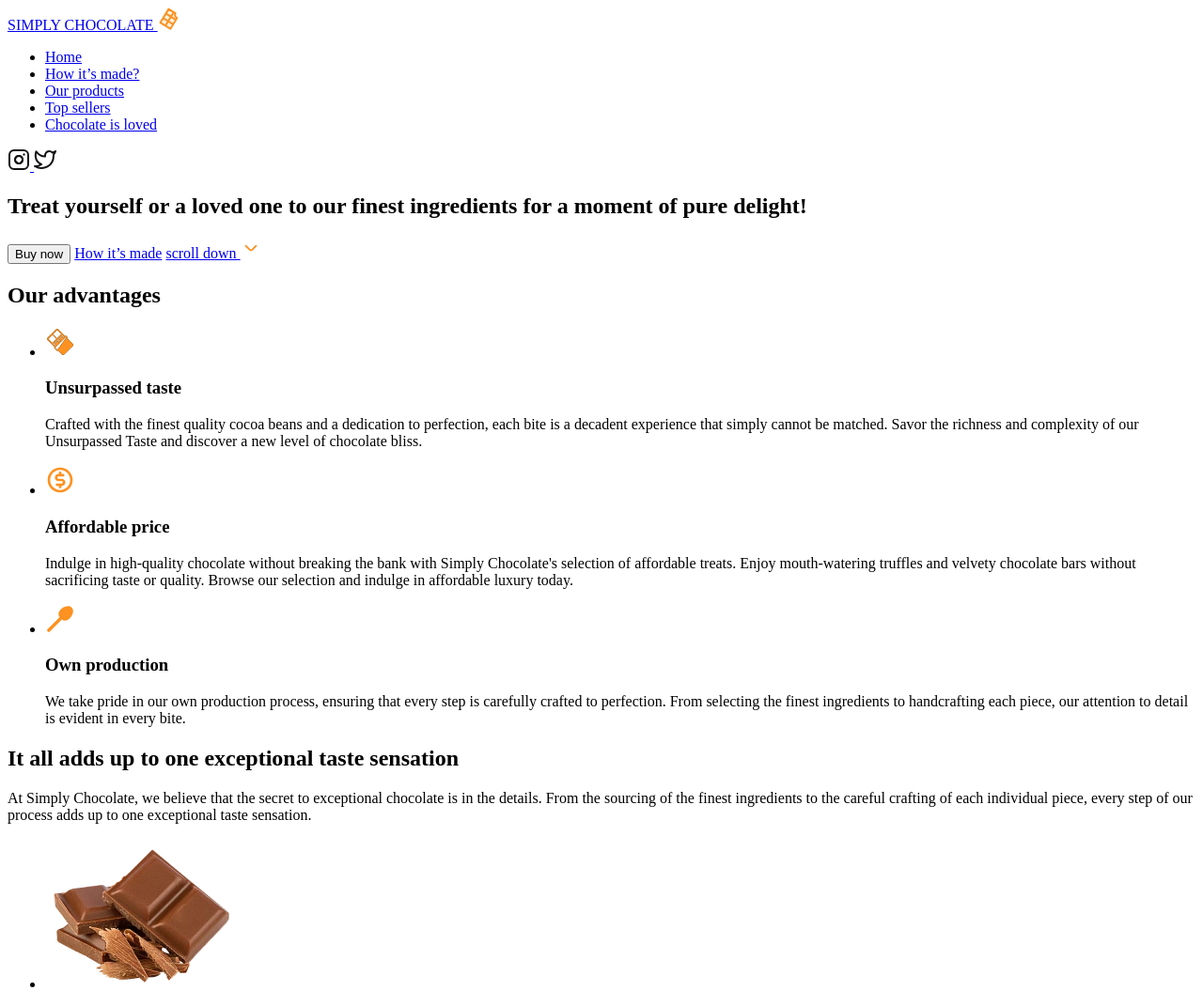
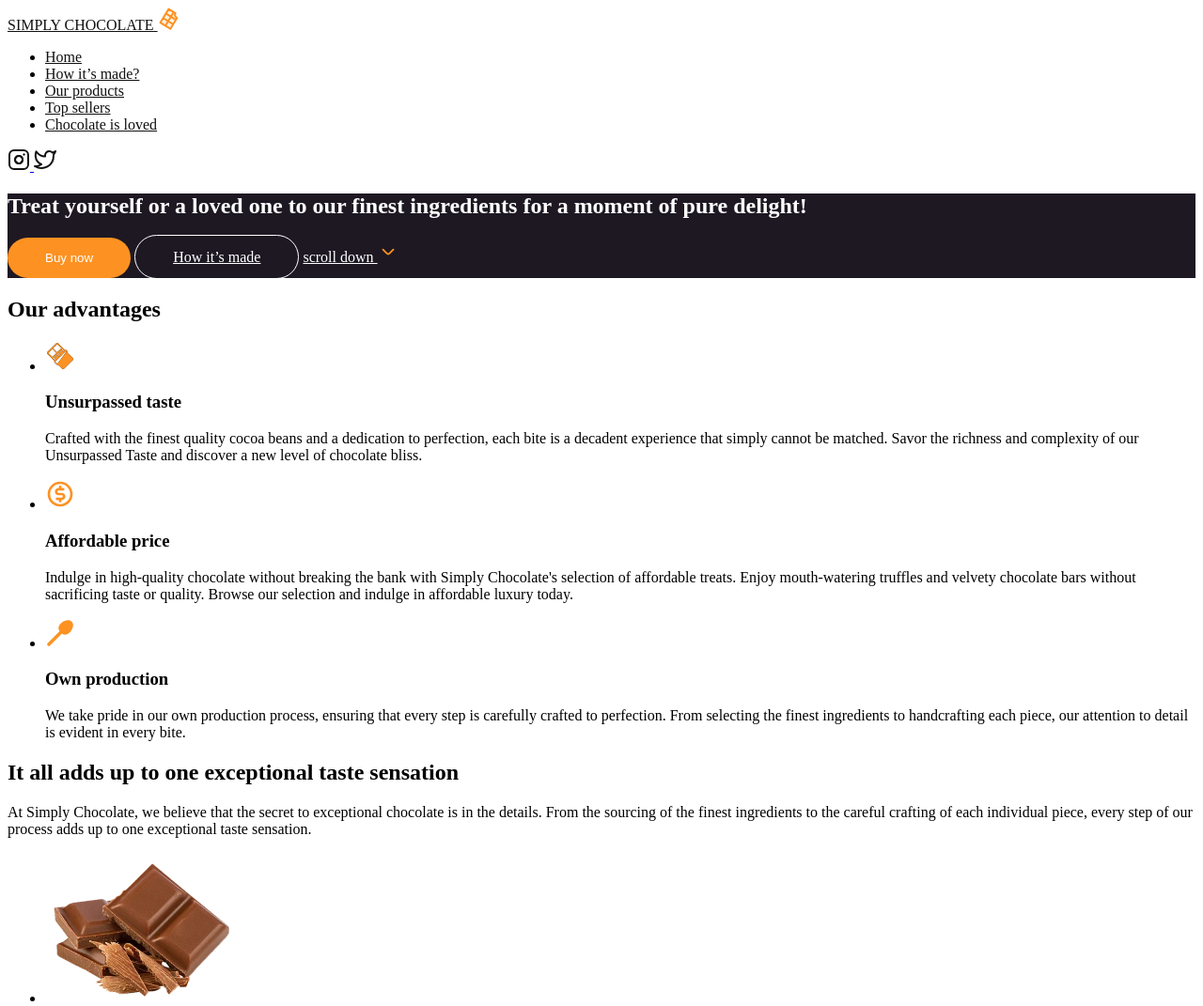
Before and after one commit to Galina-09/fson-97, a plain HTML site: page index.html in a window 1280 px wide. Shown: the top 1071 px of the page at 94% size. Drawn offline with Linux system fonts and the light colour scheme.

Commit message:
Add styles.css, apply colors to hero section

```diff
--- /dev/null
+++ b/css/styles.css
@@ -0,0 +1,60 @@
+:root {
+  --c-brand: #fd9222;
+  --c-primary: #111;
+  --c-primary-light: #fff;
+  --c-background: #1e1823;
+  --c-background-light: #fafafa;
+}
+
+.logo {
+  color: var(--c-primary);
+}
+
+.nav-link {
+  color: var(--c-primary);
+}
+
+.nav-link:hover {
+  color: var(--c-brand);
+}
+
+.hero-section {
+  background-color: var(--c-background); /* TODO: replace with image */
+}
+
+.hero-title {
+  color: var(--c-primary-light);
+}
+
+.button-primary {
+  color: var(--c-primary-light);
+  background-color: var(--c-brand);
+  border: none;
+  cursor: pointer;
+  padding: 14px 40px;
+  border-radius: 100px;
+}
+
+.button-primary:hover {
+  color: var(--c-brand);
+  background-color: #fcf1e0;
+}
+
+.hero-button {
+  color: var(--c-primary-light);
+  border: 1px solid currentColor;
+  padding: 14px 40px;
+  border-radius: 100px;
+}
+
+.hero-button:hover {
+  color: var(--c-brand);
+}
+
+.hero-scroll-down {
+  color: var(--c-primary-light);
+}
+
+.hero-scroll-down:hover {
+  color: var(--c-brand);
+}
--- a/index.html
+++ b/index.html
@@ -4,11 +4,12 @@
     <meta charset="UTF-8" />
     <meta name="viewport" content="width=device-width, initial-scale=1.0" />
     <title>Simply Chocolate</title>
+    <link rel="stylesheet" href="./css/styles.css" />
   </head>
   <body>
     <header>
       <nav>
-        <a href="./index.html">
+        <a class="logo" href="./index.html">
           SIMPLY CHOCOLATE
           <img
             src="./images/icons/chocolate.svg"
@@ -18,19 +19,19 @@
         </a>
         <ul>
           <li>
-            <a href="#">Home</a>
+            <a class="nav-link" href="#">Home</a>
           </li>
           <li>
-            <a href="#">How it’s made?</a>
+            <a class="nav-link" href="#">How it’s made?</a>
           </li>
           <li>
-            <a href="#">Our products</a>
+            <a class="nav-link" href="#">Our products</a>
           </li>
           <li>
-            <a href="#">Top sellers</a>
+            <a class="nav-link" href="#">Top sellers</a>
           </li>
           <li>
-            <a href="#">Chocolate is loved</a>
+            <a class="nav-link" href="#">Chocolate is loved</a>
           </li>
         </ul>
       </nav>
@@ -43,14 +44,14 @@
     </header>
     <main>
       <!-- Hero section -->
-      <section>
-        <h1>
+      <section class="hero-section">
+        <h1 class="hero-title">
           Treat yourself or a loved one to our finest ingredients for a moment
           of pure delight!
         </h1>
-        <button type="button">Buy now</button>
-        <a href="#">How it’s made</a>
-        <a href="#">
+        <button class="button-primary" type="button">Buy now</button>
+        <a class="hero-button" href="#">How it’s made</a>
+        <a class="hero-scroll-down" href="#">
           scroll down
           <img src="./images/icons/arrow.svg" alt="Scroll down" />
         </a>
```
